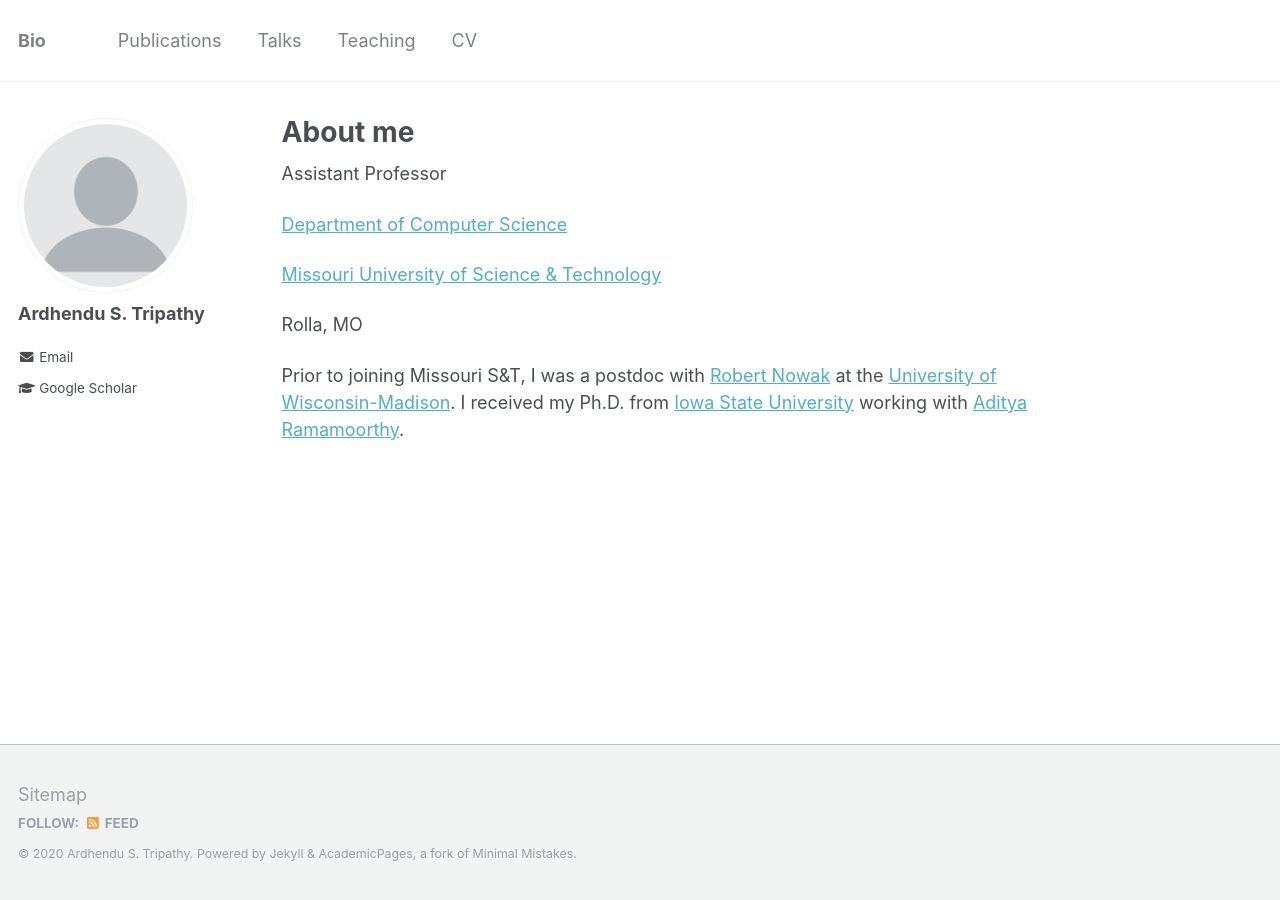
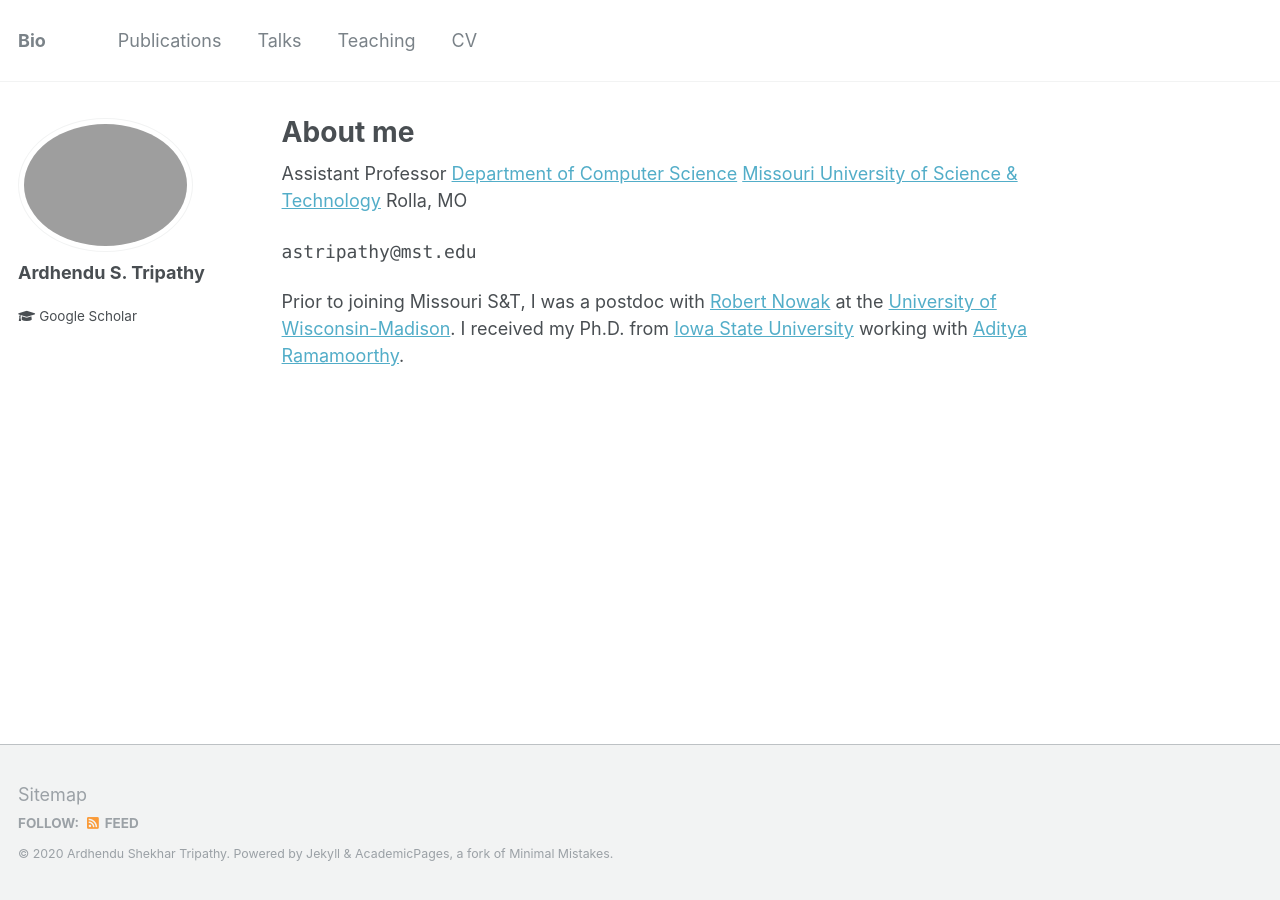
Before and after one commit to astripathy/astripathy.github.io, a Jekyll site: the page built from _pages/about.md, in a window 1280 px wide. Built offline with Jekyll 4.4.1, drawn with Linux system fonts in a browser that asks for light colours.

Commit message:
email, arxiv, photo, logo

```diff
--- a/_config.yml
+++ b/_config.yml
@@ -9,7 +9,7 @@
 locale                   : "en-US"
 title                    : "Bio"
 title_separator          : "-"
-name                     : &name "Ardhendu S. Tripathy"
+name                     : &name "Ardhendu Shekhar Tripathy"
 description              : &description "Research Summary"
 url                      : https://astripathy.github.io # the base hostname & protocol for your site e.g. "https://mmistakes.github.io"
 baseurl                  : "" # the subpath of your site, e.g. "/blog"
@@ -81,13 +81,13 @@
 # Site Author
 author:
   name             : "Ardhendu S. Tripathy"
-  avatar           : "profile.png"
+  avatar           : "tripathy.jpg"
   bio              : " "
   location         : #"Rolla, MO"
   employer         :
   pubmed           :
   googlescholar    : "https://scholar.google.com/citations?user=OnebtwYAAAAJ&sortby=pubdate"
-  email            : "astripathy@mst.edu"
+  email            : # "astripathy@mst.edu"
   researchgate     :  # example: "https://www.researchgate.net/profile/yourprofile"
   uri              :
   bitbucket        :
@@ -115,6 +115,7 @@
   xing             :
   youtube          :
   wikipedia        :
+  ArXiV            : "https://arxiv.org/a/tripathy_a_1.html"
 
 
 # Reading Files
--- a/_pages/about.md
+++ b/_pages/about.md
@@ -9,13 +9,11 @@
 ---
 
 Assistant Professor
-
 [Department of Computer Science](https://cs.mst.edu)
-
 [Missouri University of Science & Technology](https://mst.edu)
-
 Rolla, MO
 
+<kbd> astripathy@mst.edu </kbd>
 
 Prior to joining Missouri S&T, I was a postdoc with [Robert Nowak](https://nowak.ece.wisc.edu/) at the [University of Wisconsin-Madison](www.wisc.edu). I received my Ph.D. from [Iowa State University](www.iastate.edu) working with [Aditya Ramamoorthy](www.ece.iastate.edu/adityar/).
 
```
Also changed, not shown: images/site-logo.png.
